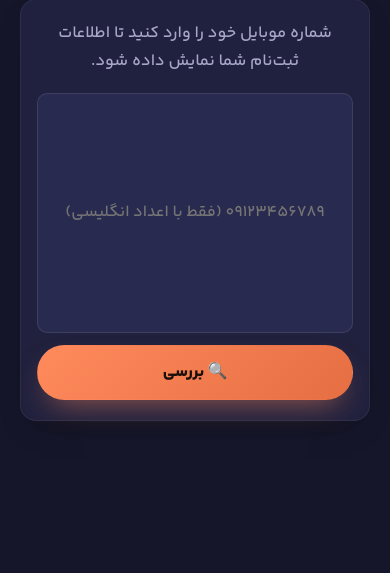
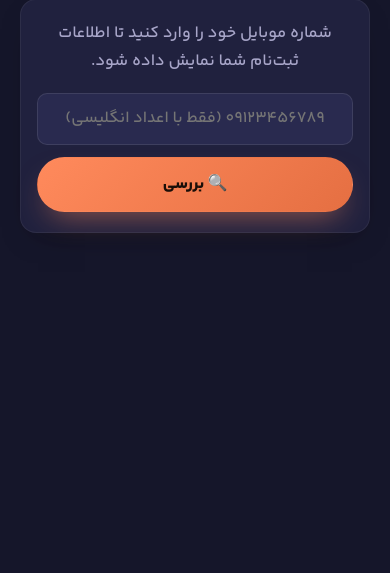
Before and after one commit to MahdyarTlb/metaAcademy, a Django app: page /check/ in a window 390 px wide. Shown: the part 212-785 px from the top of the page. Run offline with Django 5.2, Linux system fonts and the light colour scheme.

Commit message:
status check

```diff
--- a/static/css/style.css
+++ b/static/css/style.css
@@ -1627,6 +1627,7 @@ button { font-family: inherit; }
   justify-content: center;
 }
 
+.check-field input,
 .check-field .check-input {
   flex: 1 1 240px;
   background: var(--surface-2);
@@ -1720,6 +1721,11 @@ button { font-family: inherit; }
   .check-field .check-input { width: 100%; text-align: center; }
   .check-submit-btn { width: 100%; justify-content: center; }
 
+.check-field input{
+    height:52px !important;
+    min-height:52px !important;
+    max-height:52px !important;
+}
   .check-card { padding: 20px 14px; }
   .check-info-grid {
     grid-template-columns: 1fr;
```
